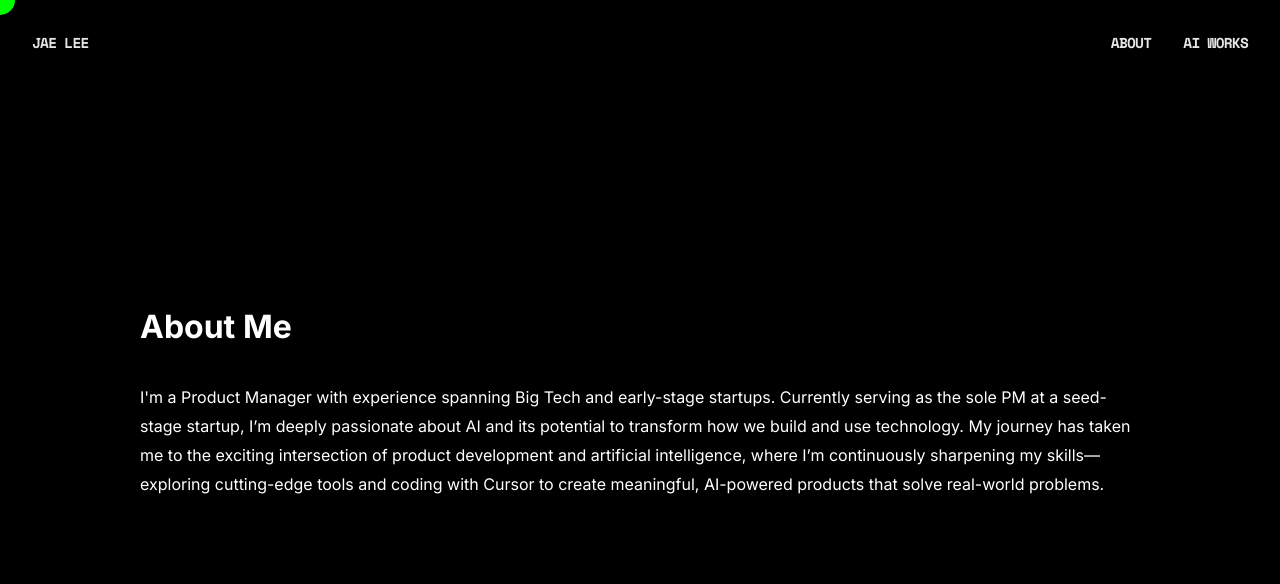
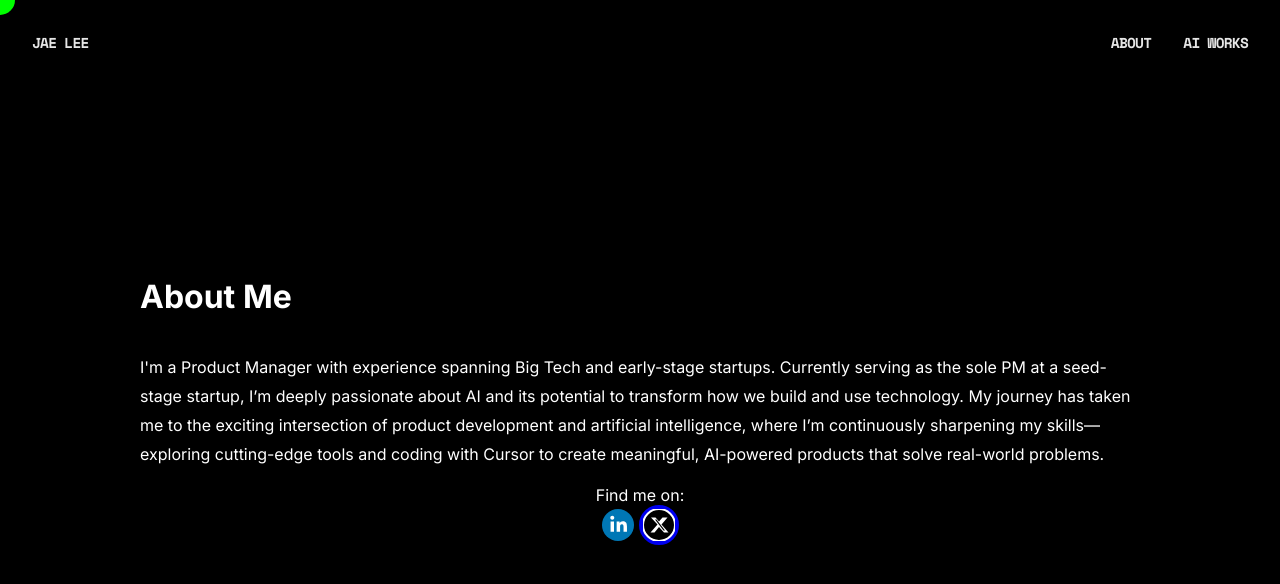
Before and after one commit to leejaegun89-ko/portfoliowebsite, a Next.js app: page /about in a window 1280 px wide. Shown: the top 584 px of the page. Built offline with nearby package versions, Linux system fonts and the light colour scheme.

Commit message:
feat: improve about page social links UI and icons (LinkedIn, X)

```diff
--- a/app/about/page.tsx
+++ b/app/about/page.tsx
@@ -6,6 +6,8 @@ import Link from 'next/link';
 export default function About() {
   const [cursorPosition, setCursorPosition] = useState({ x: 0, y: 0 });
   const [content, setContent] = useState('');
+  const [linkedin, setLinkedin] = useState('');
+  const [x, setX] = useState('');
   const [isLoading, setIsLoading] = useState(true);
 
   useEffect(() => {
@@ -24,6 +26,8 @@ export default function About() {
       const response = await fetch('/api/about');
       const data = await response.json();
       setContent(data.content);
+      setLinkedin(data.linkedin || '');
+      setX(data.x || '');
       setIsLoading(false);
     } catch (error) {
       console.error('Error fetching content:', error);
@@ -69,6 +73,43 @@ export default function About() {
             <p className="text-left tracking-wide" style={{ lineHeight: '1.8' }}>
               {content}
             </p>
+            {(linkedin || x) && (
+              <div className="flex flex-col items-center mt-10 mb-2">
+                <span className="mr-6 text-gray-200 text-lg font-medium whitespace-nowrap">Find me on:</span>
+                <div className="flex flex-row items-center gap-[5px]">
+                  {linkedin && (
+                    <a
+                      href={linkedin}
+                      target="_blank"
+                      rel="noopener noreferrer"
+                      className="w-16 h-16 flex items-center justify-center bg-white rounded-full shadow-lg hover:bg-[#e6f0fa] transition-all duration-200 focus:outline-none focus:ring-2 focus:ring-[#0077b5] focus:ring-offset-2"
+                      aria-label="LinkedIn"
+                      title="LinkedIn"
+                    >
+                      <svg width="32" height="32" viewBox="0 0 448 448" fill="none" xmlns="http://www.w3.org/2000/svg">
+                        <circle cx="224" cy="224" r="224" fill="#0077B5"/>
+                        <path d="M120 176h48v144h-48V176zm24-24c-15.5 0-28-12.5-28-28s12.5-28 28-28 28 12.5 28 28-12.5 28-28 28zm56 24h46v20.5h.7c6.4-12.1 22-24.9 45.3-24.9 48.5 0 57.5 31.9 57.5 73.4V320h-48v-68c0-16.2-.3-37-22.5-37-22.5 0-25.9 17.6-25.9 35.8V320h-48V176z" fill="white"/>
+                      </svg>
+                    </a>
+                  )}
+                  {x && (
+                    <a
+                      href={x}
+                      target="_blank"
+                      rel="noopener noreferrer"
+                      className="w-16 h-16 flex items-center justify-center bg-black rounded-full shadow-lg border-4 border-white hover:bg-gray-900 transition-all duration-200 focus:outline-none focus:ring-2 focus:ring-white focus:ring-offset-2"
+                      aria-label="X (Twitter)"
+                      title="X (Twitter)"
+                    >
+                      <svg width="32" height="32" viewBox="0 0 32 32" fill="none" xmlns="http://www.w3.org/2000/svg">
+                        <circle cx="16" cy="16" r="16" fill="#000" stroke="white" strokeWidth="2"/>
+                        <path d="M22.5 8.5H24.5L18.5 15.5L25.5 23.5H21L16 18L11.5 23.5H7.5L14.5 15.5L8 8.5H12.5L16 12.5L19.5 8.5ZM20.5 21.5H22L13.5 10.5H12L20.5 21.5Z" fill="white"/>
+                      </svg>
+                    </a>
+                  )}
+                  </div>
+                </div>
+            )}
           </div>
         )}
       </div>
--- a/app/admin/about/page.tsx
+++ b/app/admin/about/page.tsx
@@ -6,6 +6,8 @@ import Link from 'next/link';
 export default function AdminAbout() {
   const [cursorPosition, setCursorPosition] = useState({ x: 0, y: 0 });
   const [content, setContent] = useState('');
+  const [linkedin, setLinkedin] = useState('');
+  const [x, setX] = useState('');
   const [isLoading, setIsLoading] = useState(true);
   const [isSaving, setIsSaving] = useState(false);
 
@@ -25,6 +27,8 @@ export default function AdminAbout() {
       const response = await fetch('/api/about');
       const data = await response.json();
       setContent(data.content);
+      setLinkedin(data.linkedin || '');
+      setX(data.x || '');
       setIsLoading(false);
     } catch (error) {
       console.error('Error fetching content:', error);
@@ -40,7 +44,7 @@ export default function AdminAbout() {
         headers: {
           'Content-Type': 'application/json',
         },
-        body: JSON.stringify({ content }),
+        body: JSON.stringify({ content, linkedin, x }),
       });
 
       if (response.ok) {
@@ -147,6 +151,24 @@ export default function AdminAbout() {
               className="content-editor"
               placeholder="Enter your about content here..."
             />
+            <div className="flex flex-col gap-4">
+              <input
+                type="text"
+                value={linkedin}
+                onChange={e => setLinkedin(e.target.value)}
+                className="content-editor"
+                placeholder="LinkedIn URL"
+                style={{ minHeight: 0 }}
+              />
+              <input
+                type="text"
+                value={x}
+                onChange={e => setX(e.target.value)}
+                className="content-editor"
+                placeholder="X (Twitter) URL"
+                style={{ minHeight: 0 }}
+              />
+            </div>
             <div className="flex justify-center">
               <button
                 onClick={handleSave}
--- a/app/api/about/route.ts
+++ b/app/api/about/route.ts
@@ -33,7 +33,7 @@ export async function GET() {
 
 export async function POST(request: Request) {
   try {
-    const { content } = await request.json();
+    const { content, linkedin, x } = await request.json();
 
     if (!content || typeof content !== 'string') {
       return new NextResponse(
@@ -49,12 +49,12 @@ export async function POST(request: Request) {
 
     await fs.writeFile(
       dataFilePath,
-      JSON.stringify({ content }, null, 2),
+      JSON.stringify({ content, linkedin: linkedin || '', x: x || '' }, null, 2),
       'utf8'
     );
 
     return new NextResponse(
-      JSON.stringify({ content }),
+      JSON.stringify({ content, linkedin: linkedin || '', x: x || '' }),
       {
         status: 200,
         headers: {
--- a/app/data/about.json
+++ b/app/data/about.json
@@ -1,3 +1,5 @@
 {
-  "content": "I'm a Product Manager with experience spanning Big Tech and early-stage startups. Currently serving as the sole PM at a seed-stage startup, I’m deeply passionate about AI and its potential to transform how we build and use technology. My journey has taken me to the exciting intersection of product development and artificial intelligence, where I’m continuously sharpening my skills—exploring cutting-edge tools and coding with Cursor to create meaningful, AI-powered products that solve real-world problems."
+  "content": "I'm a Product Manager with experience spanning Big Tech and early-stage startups. Currently serving as the sole PM at a seed-stage startup, I’m deeply passionate about AI and its potential to transform how we build and use technology. My journey has taken me to the exciting intersection of product development and artificial intelligence, where I’m continuously sharpening my skills—exploring cutting-edge tools and coding with Cursor to create meaningful, AI-powered products that solve real-world problems.\n\n",
+  "linkedin": "https://www.linkedin.com/in/ljknada/",
+  "x": "https://x.com/leejaegun89"
 }
```
